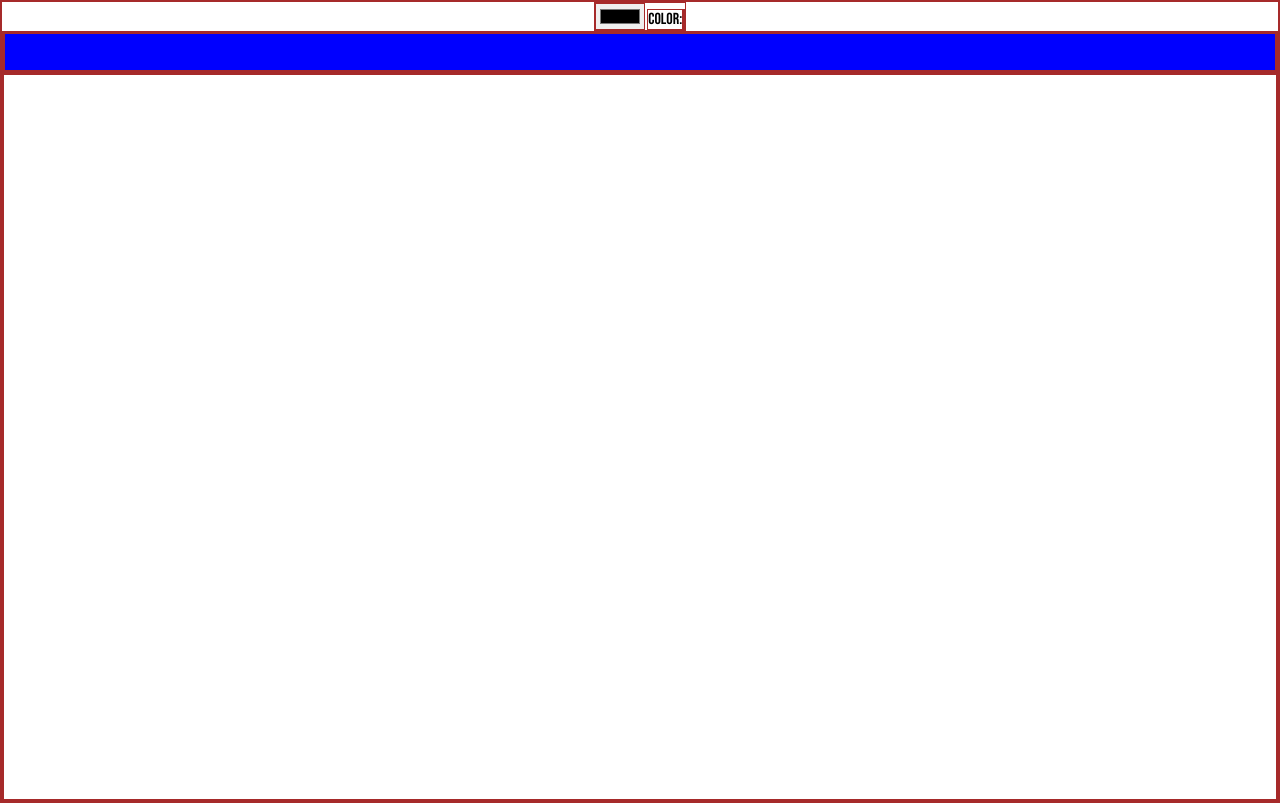
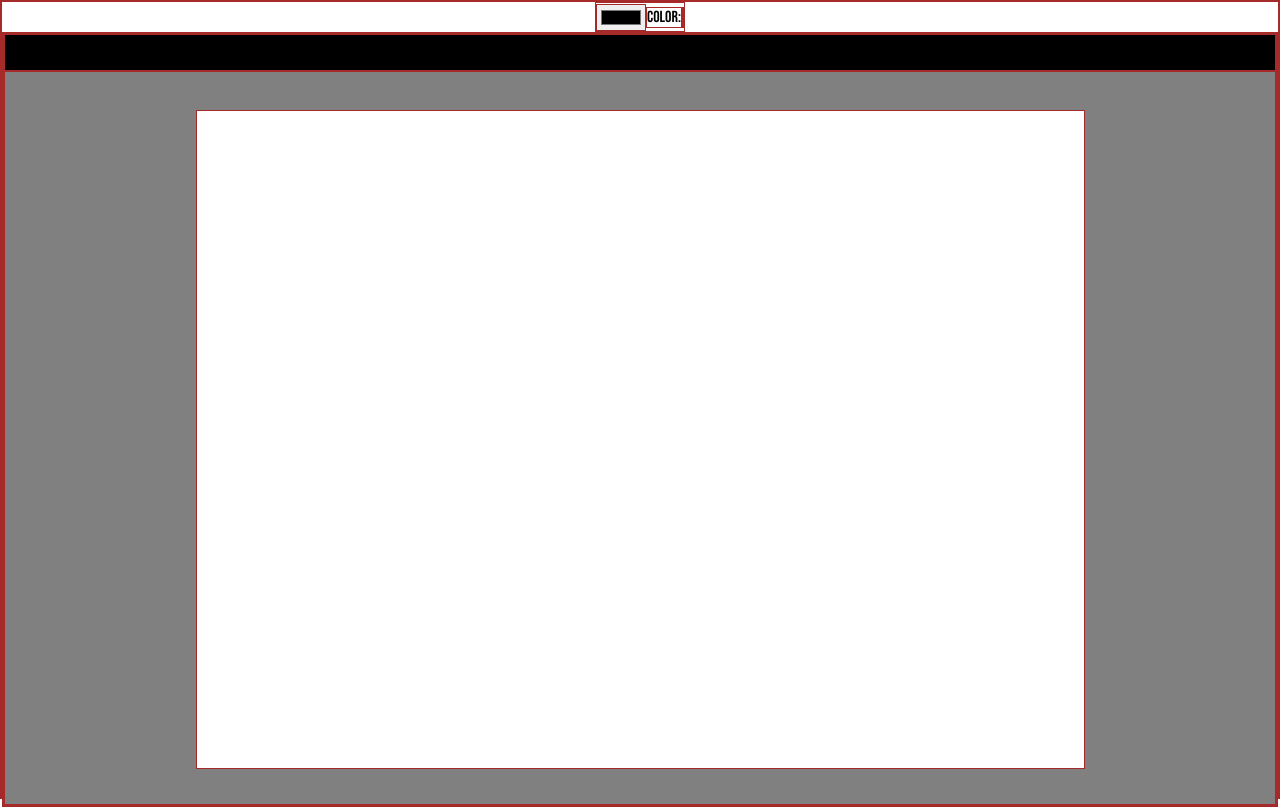
Before and after one commit to Samcraig77/color-picker-scrimba, a plain HTML site: page index.html in a window 1280 px wide. Drawn offline with Linux system fonts and the light colour scheme.

Commit message:
.vitrual-main display added, virtual body finished

```diff
--- a/styles.css
+++ b/styles.css
@@ -13,25 +13,48 @@ body {
     flex-direction: column;
     font-family: 'Bebas Neue', sans-serif;
     margin: 0;
+    height: 99.6vmin;
 }
 
 nav {
-height: 5%;
-align-self: center;
-justify-self: center;
-align-items: center;
-justify-content: center;
-margin: auto;
+    display: flex;
+    height: 3%;
+    min-height: 30px;
+    align-self: center;
+    justify-self: center;
+    align-items: center;
+    justify-content: center;
+    margin: auto;
 }
 
 .virtual-body {
     display: flex;
     flex-direction: column;
-    height: 96vh;
+    height: 96.6vmin;
+    min-height: 600px;
 
     .virtual-nav {
         height:  5%;
-        background-color: blue;
+        background-color: black;
     }
 
+    .virtual-main {
+        background-color: grey;
+        height: 100%;
+    }
+
+    .virtual-bubble {
+        background-color: white;
+        display: flex;
+        min-height: 300px;
+        height: 90%;
+        margin: 3% 15%;
+
+        .virtual-text{
+            color: black;
+            align-self: center;
+            justify-self: center;
+            margin: auto;
+        }
+    }
 }
```
